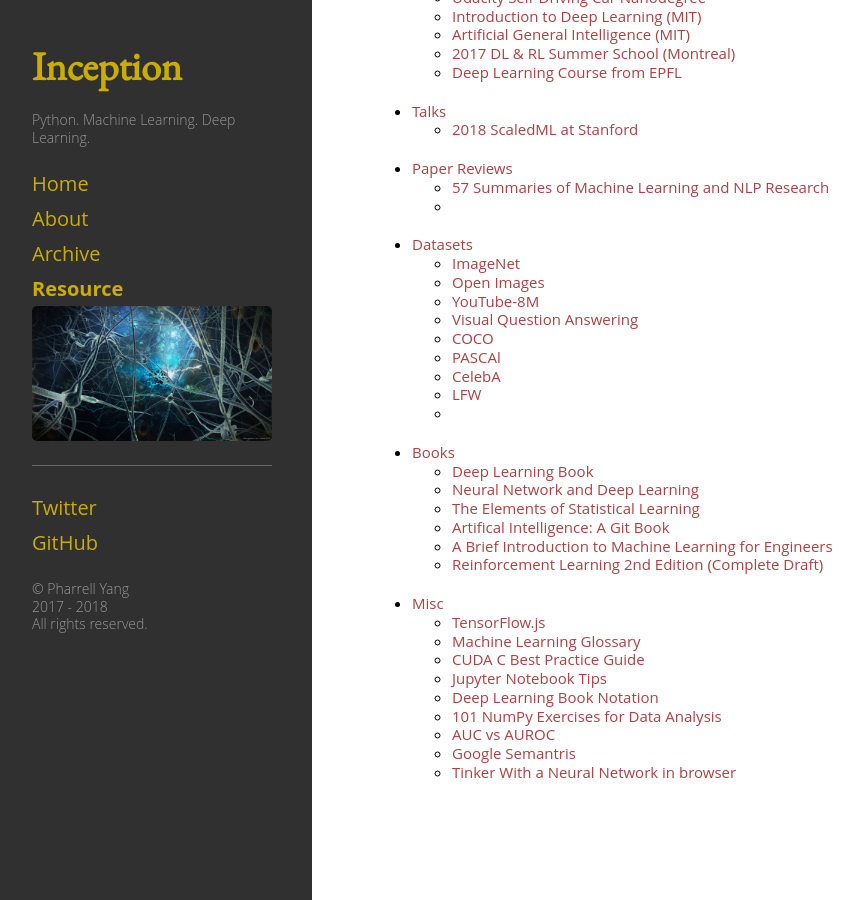
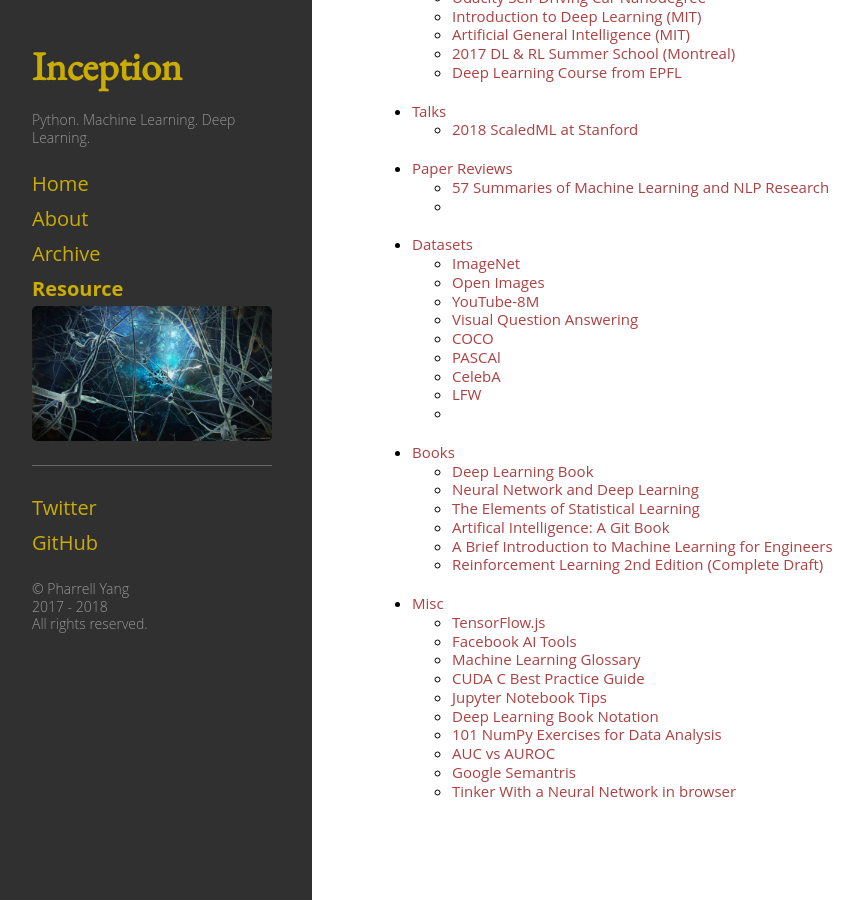
Before and after one commit to pharrellyhy/pharrellyhy.github.io.bakcup, a Jekyll site: the page built from resource.md, in a window 1280 px wide and 900 px high, scrolled down 1990 px. Shown: the whole window, without its empty margins (8-871 px from the left). Built offline with Jekyll 4.4.1, drawn with Linux system fonts in a browser that asks for light colours.

Commit message:
updates resource

```diff
--- a/_data/nav.yml
+++ b/_data/nav.yml
@@ -364,6 +364,9 @@
     - title: "TensorFlow.js"
       url: "https://js.tensorflow.org/"
 
+    - title: "Facebook AI Tools"
+      url: "https://facebook.ai/developers"
+
     - title: "Machine Learning Glossary"
       url: "https://developers.google.com/machine-learning/glossary/"
 
```
